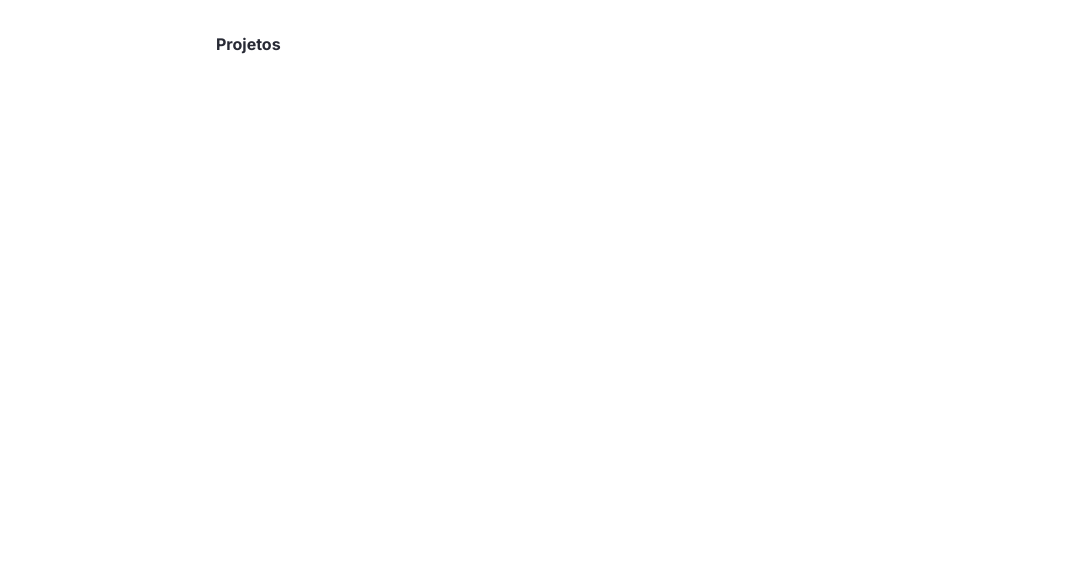
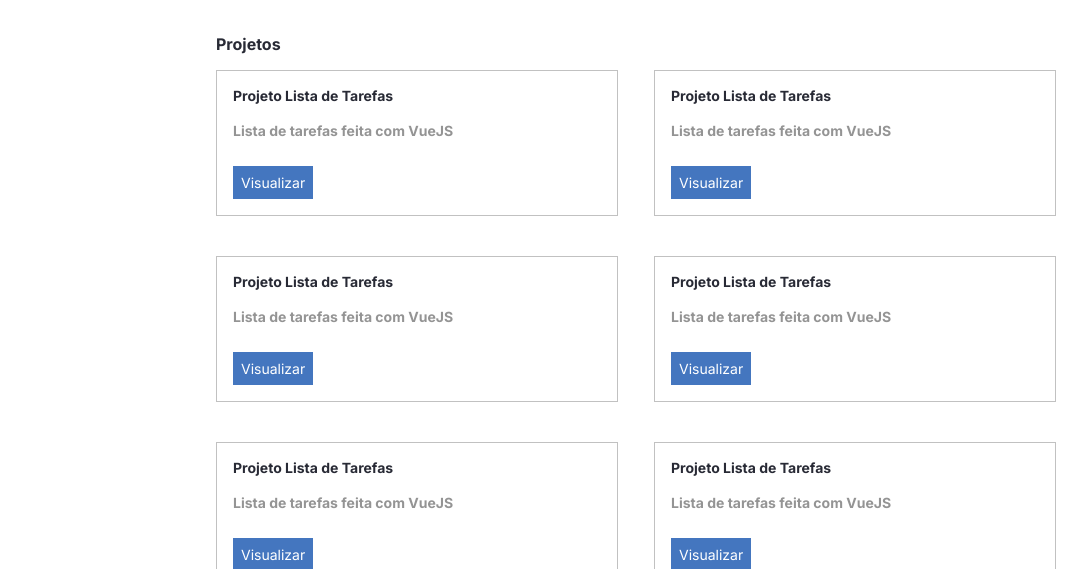
Before and after one commit to analiceleite/portfolio_react_typescript, a React (Create React App) app: page / in a window 1280 px wide. Shown: the part 383-952 px from the top of the page, without its empty margins (96-1183 px from the left). Before the commit the page ends 800 px from the top, so only its background shows below. Built offline with nearby package versions, Linux system fonts and the light colour scheme.

Commit message:
criando a section de projetos e componente de projeto

```diff
--- /dev/null
+++ b/src/components/project/index.tsx
@@ -0,0 +1,13 @@
+import Paragraph from "../paragraph";
+import Title from "../title";
+import {Card, LinkButton} from './styles';
+
+const Project = () => (
+  <Card>
+    <Title>Projeto Lista de Tarefas</Title>
+    <Paragraph tipo="secundario"> Lista de tarefas feita com VueJS </Paragraph>
+    <LinkButton>Visualizar</LinkButton>
+  </Card>
+)
+
+export default Project
--- /dev/null
+++ b/src/components/project/styles.ts
@@ -0,0 +1,16 @@
+import styled from "styled-components";
+
+export const Card = styled.div `
+  border: 1px solid #c1c1c1;
+  padding: 16px;
+`;
+
+export const LinkButton = styled.a `
+  color: #fff;
+  font-size: 14px;
+  text-decoration: none;
+  background-color: #4476BF;
+  padding: 8px;
+  display: inline-block;
+  margin-top: 24px;
+`
--- a/src/containers/projects/index.tsx
+++ b/src/containers/projects/index.tsx
@@ -1,8 +1,37 @@
+import Project from "../../components/project";
 import {Title} from "../../components/title/styles";
+
+import { Lista } from './styles'
 
 const Projects = () => (
   <section>
     <Title fontSize={16}>Projetos</Title>
+    <Lista>
+      <li>
+        <Project/>
+      </li>
+      <li>
+        <Project/>
+      </li>
+      <li>
+        <Project/>
+      </li>
+      <li>
+        <Project/>
+      </li>
+      <li>
+        <Project/>
+      </li>
+      <li>
+        <Project/>
+      </li>
+      <li>
+        <Project/>
+      </li>
+      <li>
+        <Project/>
+      </li>
+    </Lista>
   </section>
 )
 
--- /dev/null
+++ b/src/containers/projects/styles.ts
@@ -0,0 +1,14 @@
+import styled from "styled-components";
+
+export const Lista = styled.ul`
+  display: grid;
+  grid-template-columns: 1fr 1fr;
+  column-gap: 36px;
+  row-gap: 40px;
+
+  @media (max-width: 768px) {
+    grid-template-columns: 1fr;
+    column-gap: 0;
+    row-gap: 16px;
+  }
+`
--- a/src/styles.ts
+++ b/src/styles.ts
@@ -6,6 +6,7 @@ const EstiloGlobal = createGlobalStyle `
     margin: 0px;
     padding: 0px;
     font-family: 'Inter', sans-serif;
+    list-style: none;
   }
 
   body {
```
